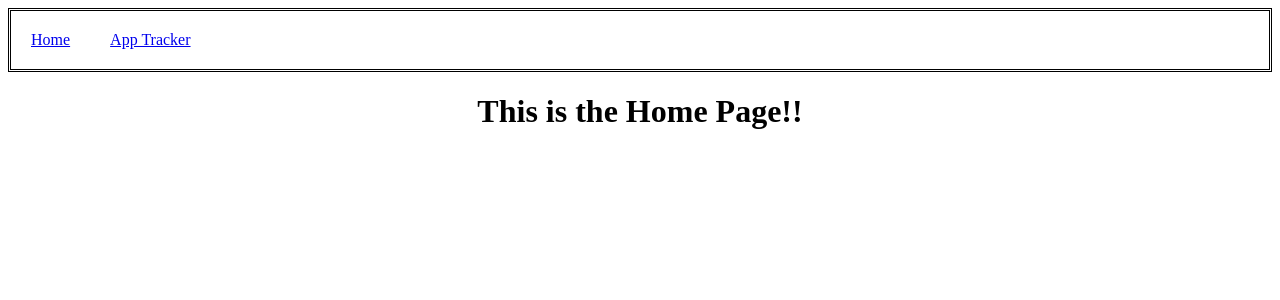
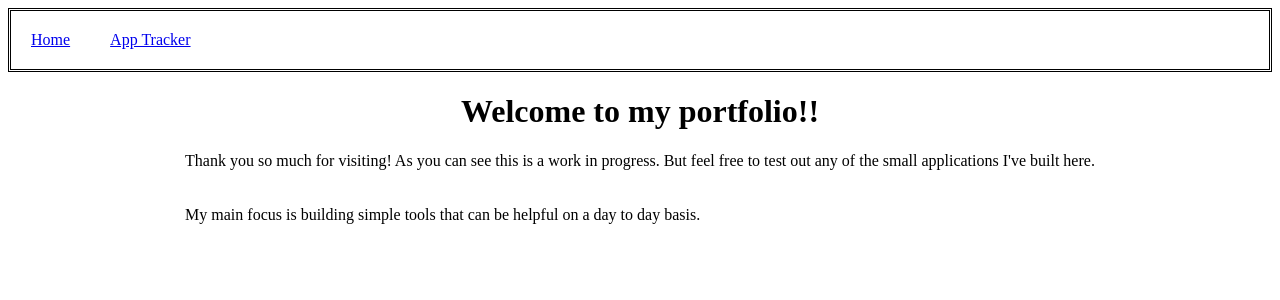
Before and after one commit to Nevjon12/nevjon12.github.io, a React (Vite) app: page /#/ in a window 1280 px wide. Shown: the top 300 px of the page. Built offline with nearby package versions, Linux system fonts and the light colour scheme.

Commit message:
Updated HomePage with welcome message

```diff
--- a/index.html
+++ b/index.html
@@ -3,7 +3,7 @@
   <head>
     <meta charset="UTF-8" />
     <meta name="viewport" content="width=device-width, initial-scale=1.0" />
-    <title>Its Only Getting Started</title>
+    <title>Portfolio</title>
   </head>
   <body>
     <div id="root"></div>
--- a/src/App.tsx
+++ b/src/App.tsx
@@ -1,7 +1,7 @@
 import { Routes, Route } from 'react-router-dom'
 import './App.css'
 import AppTrackerContainer from './client/ApplicationTrackerApp/AppTrackerContainer'
-import HomePage from './client/OtherApp/HomePage'
+import HomePage from './client/HomePage/HomePage'
 
 
 function App() {
--- a/src/client/ApplicationTrackerApp/AppTrackerContainer.tsx
+++ b/src/client/ApplicationTrackerApp/AppTrackerContainer.tsx
@@ -27,9 +27,11 @@ export default function AppTrackerContainer(){
   return(
 
     <>
+      <h1>Application Tracker</h1>
       <div className="main">
-        <h1>Application Tracker</h1>
+
         <>
+
         <InputContainer data={cards} setCards={setCards} currentCard={currentCard} />
 
         <ApplicationContainer data={cards} setCards={setCards} setCurrentCard={setCurrentCard} />
--- /dev/null
+++ b/src/client/HomePage/HomePage.tsx
@@ -0,0 +1,15 @@
+export default function HomePage(){
+
+  return(
+    <>
+    <h1>Welcome to my portfolio!!</h1>
+    <p>Thank you so much for visiting! As you can see this is a work in progress.
+      But feel free to test out any of the small applications I've built here.
+      <br/><br/><br/>
+      My main focus is building simple tools that can be helpful on a day to day basis.
+    </p>
+
+    </>
+  )
+
+}
--- a/src/client/OtherApp/HomePage.tsx
+++ /dev/null
@@ -1,9 +0,0 @@
-export default function HomePage(){
-
-  return(
-    <>
-    <h1>This is the Home Page!!</h1>
-    </>
-  )
-
-}
--- a/src/index.css
+++ b/src/index.css
@@ -1,4 +1,11 @@
 h1{
+  display: flex;
+  justify-content: center;
+  align-items: center;
+  position: relative;
+}
+
+p{
   display: flex;
   justify-content: center;
   align-items: center;
--- a/src/main.tsx
+++ b/src/main.tsx
@@ -1,4 +1,3 @@
-import React from 'react'
 import ReactDOM from 'react-dom/client'
 import {
   HashRouter,
```
